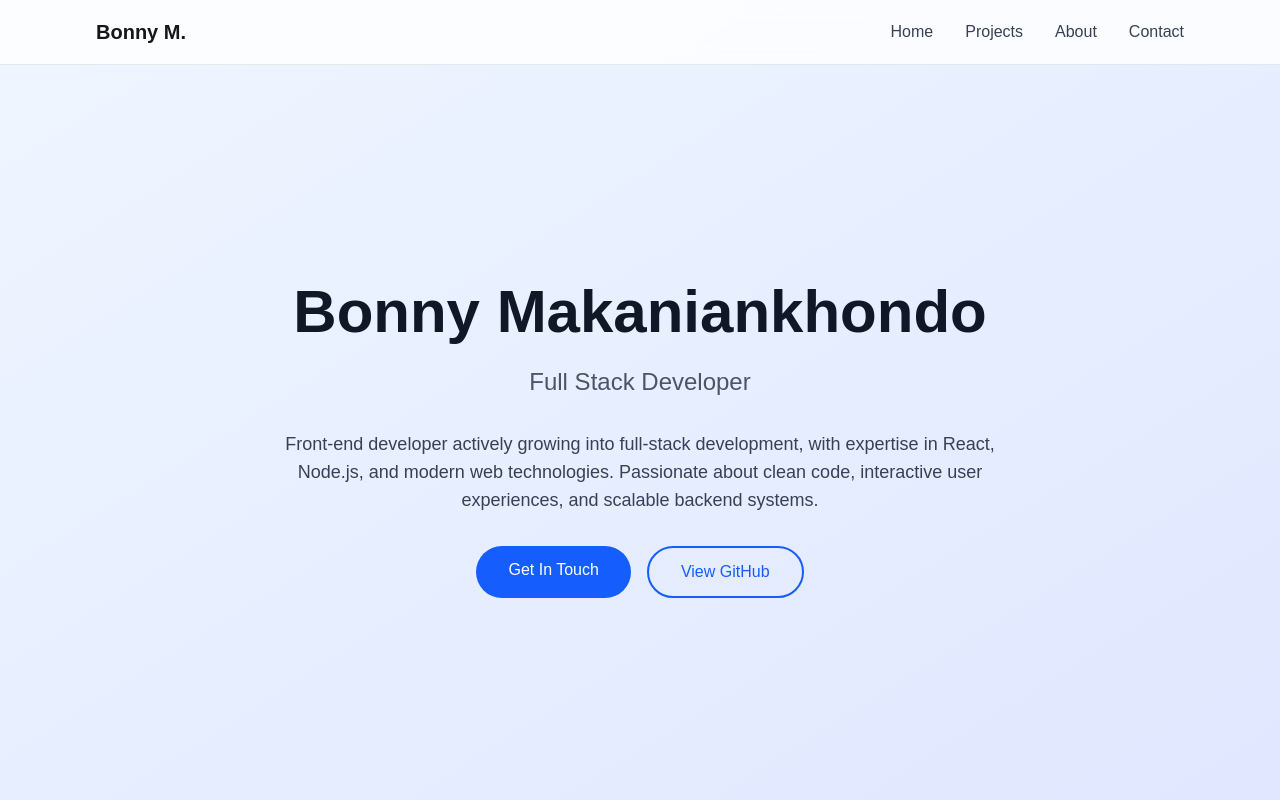
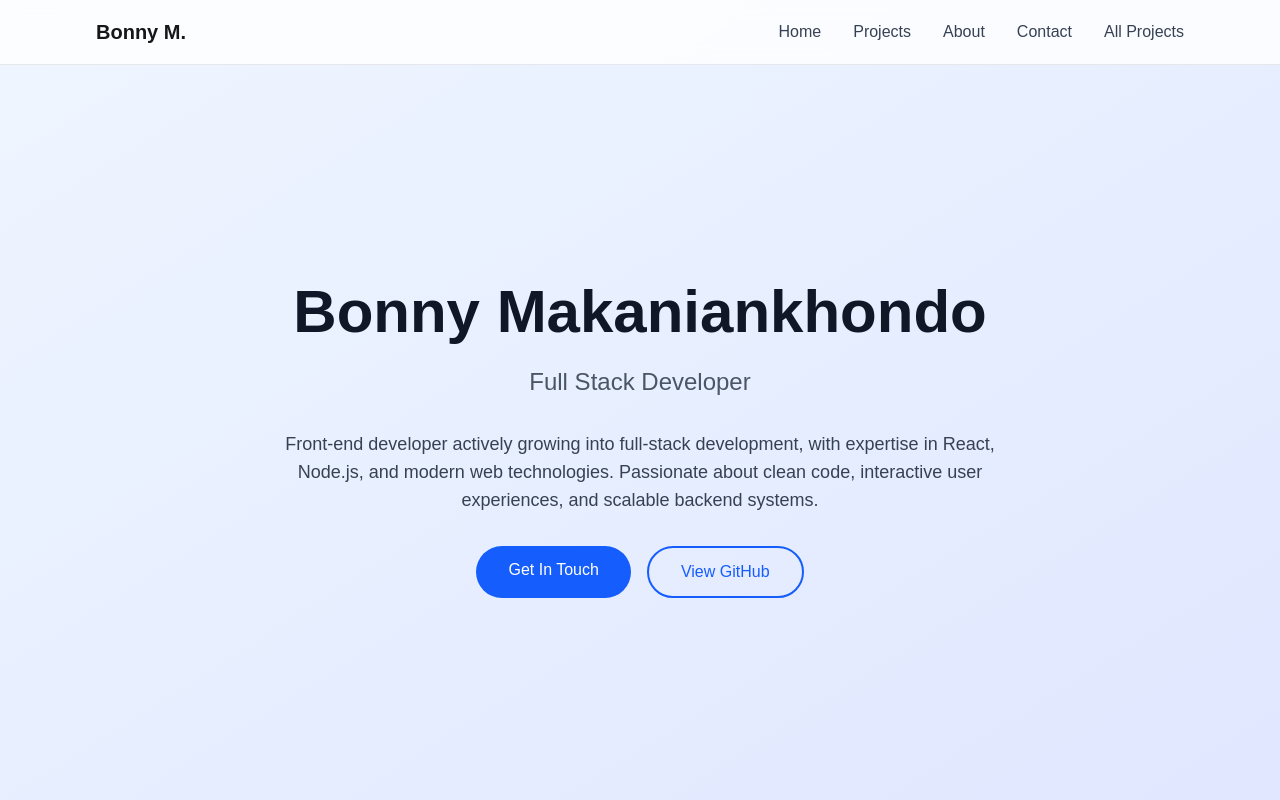
Before and after one commit to bonny2long/portfolio, a Next.js app: page / in a window 1280 px wide. Shown: the top 800 px of the page. Built offline with nearby package versions, Linux system fonts and the light colour scheme.

Commit message:
Updated nav bar to work as intended

```diff
--- a/src/components/Navigation.tsx
+++ b/src/components/Navigation.tsx
@@ -1,16 +1,26 @@
 'use client';
 
-import { useState } from 'react';
+import { useState, useEffect } from 'react'; // Import useEffect
+import Link from 'next/link';
+import { usePathname } from 'next/navigation'; // Import usePathname
 
 export default function Navigation() {
   const [isMenuOpen, setIsMenuOpen] = useState(false);
+  const pathname = usePathname(); // Get the current path
+
+  const isAllProjectsPage = pathname === '/all-projects'; // Check if it's the all-projects page
 
   const scrollToSection = (id: string) => {
+    // If on the all-projects page, navigate to home first, then scroll
+    if (isAllProjectsPage) {
+      window.location.href = `/#${id}`; // Redirect to home with hash
+    } else {
       const element = document.getElementById(id);
       if (element) {
         element.scrollIntoView({ behavior: 'smooth' });
+        setIsMenuOpen(false);
       }
-    setIsMenuOpen(false);
+    }
   };
 
   return (
@@ -26,30 +36,47 @@ export default function Navigation() {
 
           {/* Desktop Navigation */}
           <div className="hidden md:flex space-x-8">
+            {isAllProjectsPage ? (
               <button
                 onClick={() => scrollToSection('home')}
-              className="text-gray-700 hover:text-gray-900 transition-colors"
+                className="text-gray-700 hover:text-gray-900 hover:outline hover:outline-2 hover:outline-blue-600 transition-colors rounded"
+              >
+                Home
+              </button>
+            ) : (
+              <>
+                <button
+                  onClick={() => scrollToSection('home')}
+                  className="text-gray-700 hover:text-gray-900 hover:outline hover:outline-2 hover:outline-blue-600 transition-colors rounded"
                 >
                   Home
                 </button>
                 <button
                   onClick={() => scrollToSection('projects')}
-              className="text-gray-700 hover:text-gray-900 transition-colors"
+                  className="text-gray-700 hover:text-gray-900 hover:outline hover:outline-2 hover:outline-blue-600 transition-colors rounded"
                 >
                   Projects
                 </button>
                 <button
                   onClick={() => scrollToSection('about')}
-              className="text-gray-700 hover:text-gray-900 transition-colors"
+                  className="text-gray-700 hover:text-gray-900 hover:outline hover:outline-2 hover:outline-blue-600 transition-colors rounded"
                 >
                   About
                 </button>
                 <button
                   onClick={() => scrollToSection('contact')}
-              className="text-gray-700 hover:text-gray-900 transition-colors"
+                  className="text-gray-700 hover:text-gray-900 hover:outline hover:outline-2 hover:outline-blue-600 transition-colors rounded"
                 >
                   Contact
                 </button>
+                <Link
+                  href="/all-projects"
+                  className="text-gray-700 hover:text-gray-900 hover:outline hover:outline-2 hover:outline-blue-600 transition-colors rounded"
+                >
+                  All Projects
+                </Link>
+              </>
+            )}
           </div>
 
           {/* Mobile Menu Button */}
@@ -69,30 +96,47 @@ export default function Navigation() {
         {isMenuOpen && (
           <div className="md:hidden">
             <div className="px-2 pt-2 pb-3 space-y-1 sm:px-3 bg-white border-t border-gray-200">
+              {isAllProjectsPage ? (
                 <button
                   onClick={() => scrollToSection('home')}
-                className="block px-3 py-2 text-gray-700 hover:text-gray-900 w-full text-left"
+                  className="block px-3 py-2 text-gray-700 hover:text-gray-900 hover:outline hover:outline-2 hover:outline-blue-600 w-full text-left rounded"
+                >
+                  Home
+                </button>
+              ) : (
+                <>
+                  <button
+                    onClick={() => scrollToSection('home')}
+                    className="block px-3 py-2 text-gray-700 hover:text-gray-900 hover:outline hover:outline-2 hover:outline-blue-600 w-full text-left rounded"
                   >
                     Home
                   </button>
                   <button
                     onClick={() => scrollToSection('projects')}
-                className="block px-3 py-2 text-gray-700 hover:text-gray-900 w-full text-left"
+                    className="block px-3 py-2 text-gray-700 hover:text-gray-900 hover:outline hover:outline-2 hover:outline-blue-600 w-full text-left rounded"
                   >
                     Projects
                   </button>
                   <button
                     onClick={() => scrollToSection('about')}
-                className="block px-3 py-2 text-gray-700 hover:text-gray-900 w-full text-left"
+                    className="block px-3 py-2 text-gray-700 hover:text-gray-900 hover:outline hover:outline-2 hover:outline-blue-600 w-full text-left rounded"
                   >
                     About
                   </button>
                   <button
                     onClick={() => scrollToSection('contact')}
-                className="block px-3 py-2 text-gray-700 hover:text-gray-900 w-full text-left"
+                    className="block px-3 py-2 text-gray-700 hover:text-gray-900 hover:outline hover:outline-2 hover:outline-blue-600 w-full text-left rounded"
                   >
                     Contact
                   </button>
+                  <Link
+                    href="/all-projects"
+                    className="block px-3 py-2 text-gray-700 hover:text-gray-900 hover:outline hover:outline-2 hover:outline-blue-600 w-full text-left rounded"
+                  >
+                    All Projects
+                  </Link>
+                </>
+              )}
             </div>
           </div>
         )}
```
Lines whose indentation alone changed are shown as unchanged.
